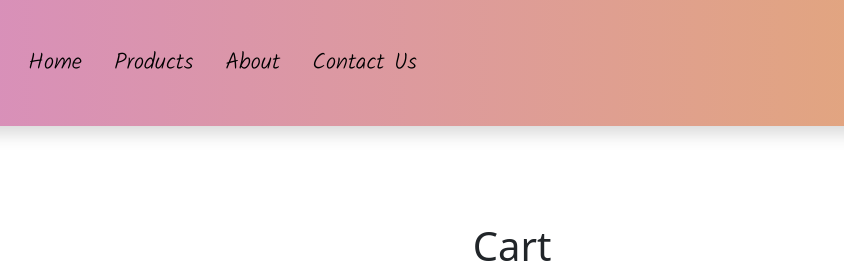
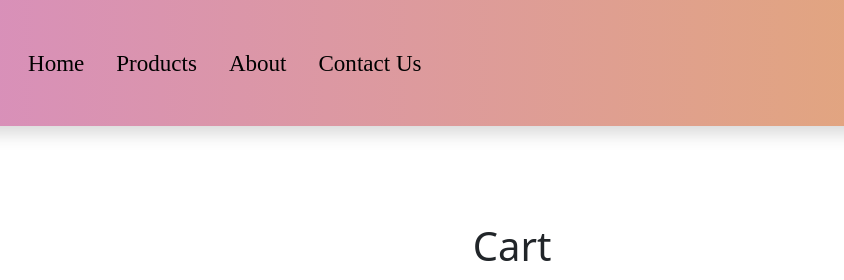
Before and after one commit to Pratyaj4ever/Artistic_way22, a plain HTML site: page cart.html in a window 1280 px wide. Shown: the top 280 px of the page, 128-972 px from the left. Drawn offline with nearby package versions, Linux system fonts and the light colour scheme.

Commit message:
Update style.css

```diff
--- a/assets/css/style.css
+++ b/assets/css/style.css
@@ -95,7 +95,7 @@ font-family: 'Trebuchet MS', 'Lucida Sans Unicode', 'Lucida Grande', 'Lucida San
 
 
 #header_items a{
-    font-family: "Kalam", cursive;
+    font-family:'Times New Roman', Times, serif;
     font-size: larger;
     color: black;
 }
```
